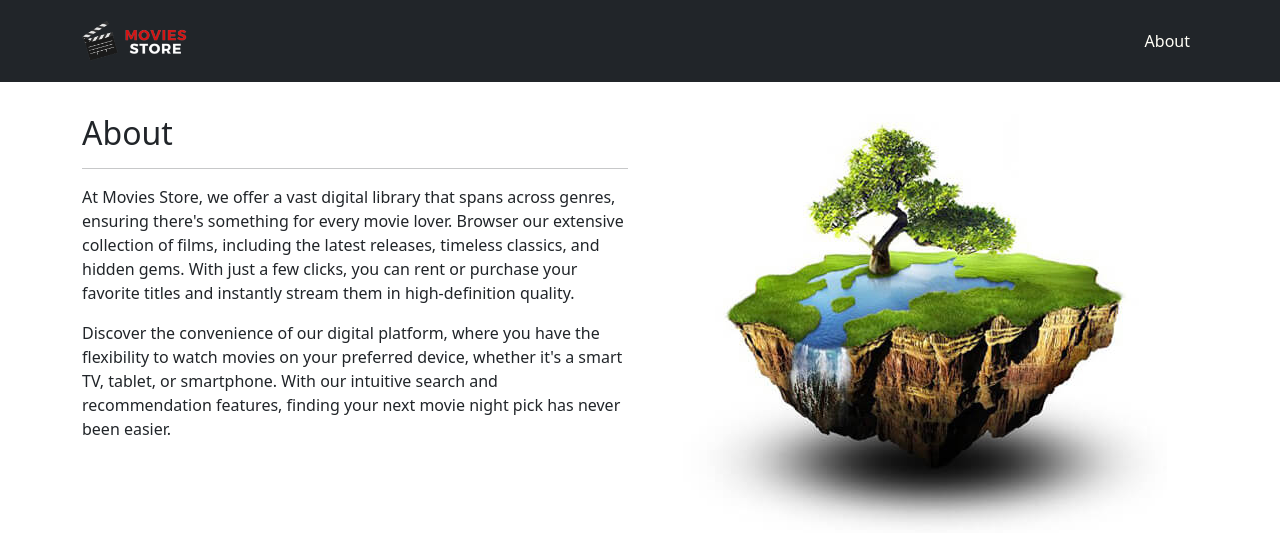
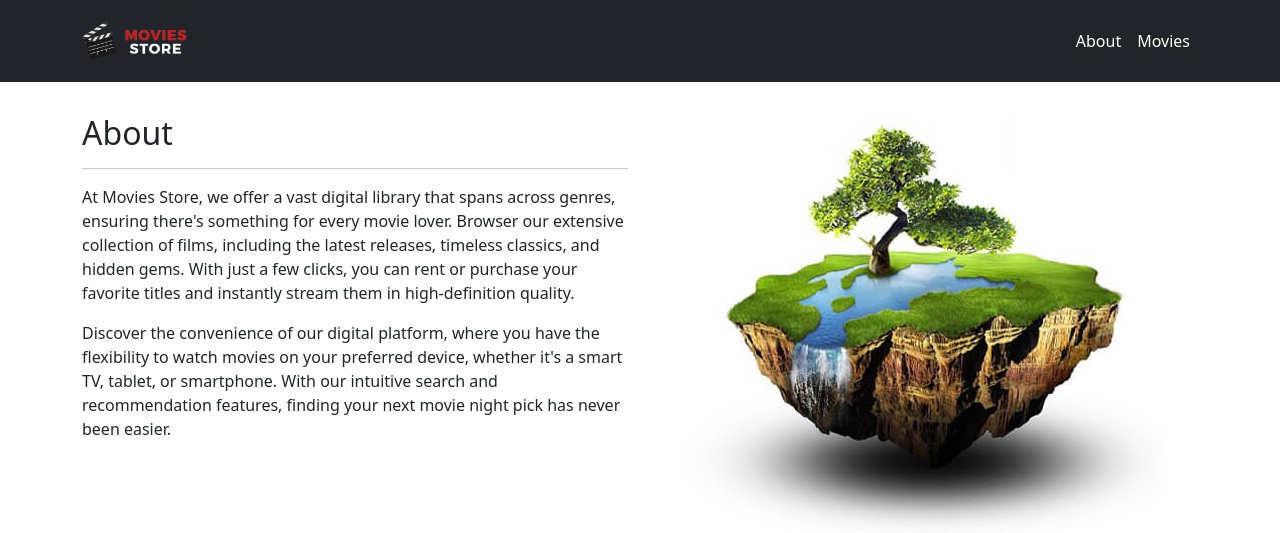
Before and after one commit to sarmaakondi/django-movies-store, a Django app: page /about in a window 1280 px wide. Shown: the top 533 px of the page. Run offline with Django 5.2, Linux system fonts and the light colour scheme; some libraries are stand-ins or nearby versions.

Commit message:
Add movies index view link in the home page

```diff
--- a/moviesstore/templates/base.html
+++ b/moviesstore/templates/base.html
@@ -51,6 +51,9 @@
                     <div class="navbar-nav ms-auto navbar-ml">
                         <a class="nav-link" href="{% url 'home.about' %}"
                             >About</a
+                        >
+                        <a href="{% url 'movies.index' %}" class="nav-link"
+                            >Movies</a
                         >
                     </div>
                 </div>
```
